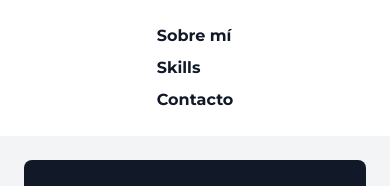
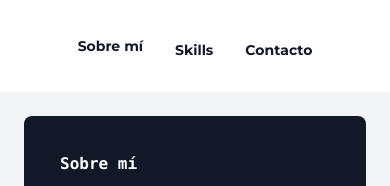
Before and after one commit to sebastianvr/sebastianvr.github.io, an Angular app: page / in a window 390 px wide. Shown: the top 186 px of the page. Built offline with nearby package versions, Linux system fonts and the light colour scheme.

Commit message:
style: Haciendo responsivo el sidenav.

```diff
--- a/src/app/components/sidenav/sidenav.component.html
+++ b/src/app/components/sidenav/sidenav.component.html
@@ -1,14 +1,14 @@
-<nav class="montserrat-font bg-white dark:bg-gray-900 text-gray-900 dark:text-gray-100 w-full p-6 sticky top-0 flex flex-wrap items-center justify-between">
+<nav class="montserrat-font bg-white dark:bg-gray-900 text-gray-900 dark:text-gray-100 w-full p-6 sticky top-0 flex items-center justify-between">
   <div class="flex-grow flex justify-center">
-    <ul class="flex flex-col lg:flex-row space-y-2 lg:space-y-0 lg:space-x-8 justify-center">
-      <li>
-        <a href="#" (click)="scrollToSection('about-myself')" class="py-2 px-4 rounded font-bold hover:bg-gray-300 dark:hover:bg-gray-700">Sobre mí</a>
+    <ul class="flex flex-wrap items-center justify-center space-x-0 lg:space-x-8 space-y-2 lg:space-y-0">
+      <li class="flex items-center justify-center">
+        <a href="#" (click)="scrollToSection('about-myself')" class="py-2 px-4 rounded font-bold text-sm lg:text-base hover:bg-gray-300 dark:hover:bg-gray-700">Sobre mí</a>
       </li>
-      <li>
-        <a href="#" (click)="scrollToSection('my-skills')" class="py-2 px-4 rounded font-bold hover:bg-gray-300 dark:hover:bg-gray-700">Skills</a>
+      <li class="flex items-center justify-center">
+        <a href="#" (click)="scrollToSection('my-skills')" class="py-2 px-4 rounded font-bold text-sm lg:text-base hover:bg-gray-300 dark:hover:bg-gray-700">Skills</a>
       </li>
-      <li>
-        <a href="#" (click)="scrollToSection('contact')" class="py-2 px-4 rounded font-bold hover:bg-gray-300 dark:hover:bg-gray-700">Contacto</a>
+      <li class="flex items-center justify-center">
+        <a href="#" (click)="scrollToSection('contact')" class="py-2 px-4 rounded font-bold text-sm lg:text-base hover:bg-gray-300 dark:hover:bg-gray-700">Contacto</a>
       </li>
     </ul>
   </div>
```
